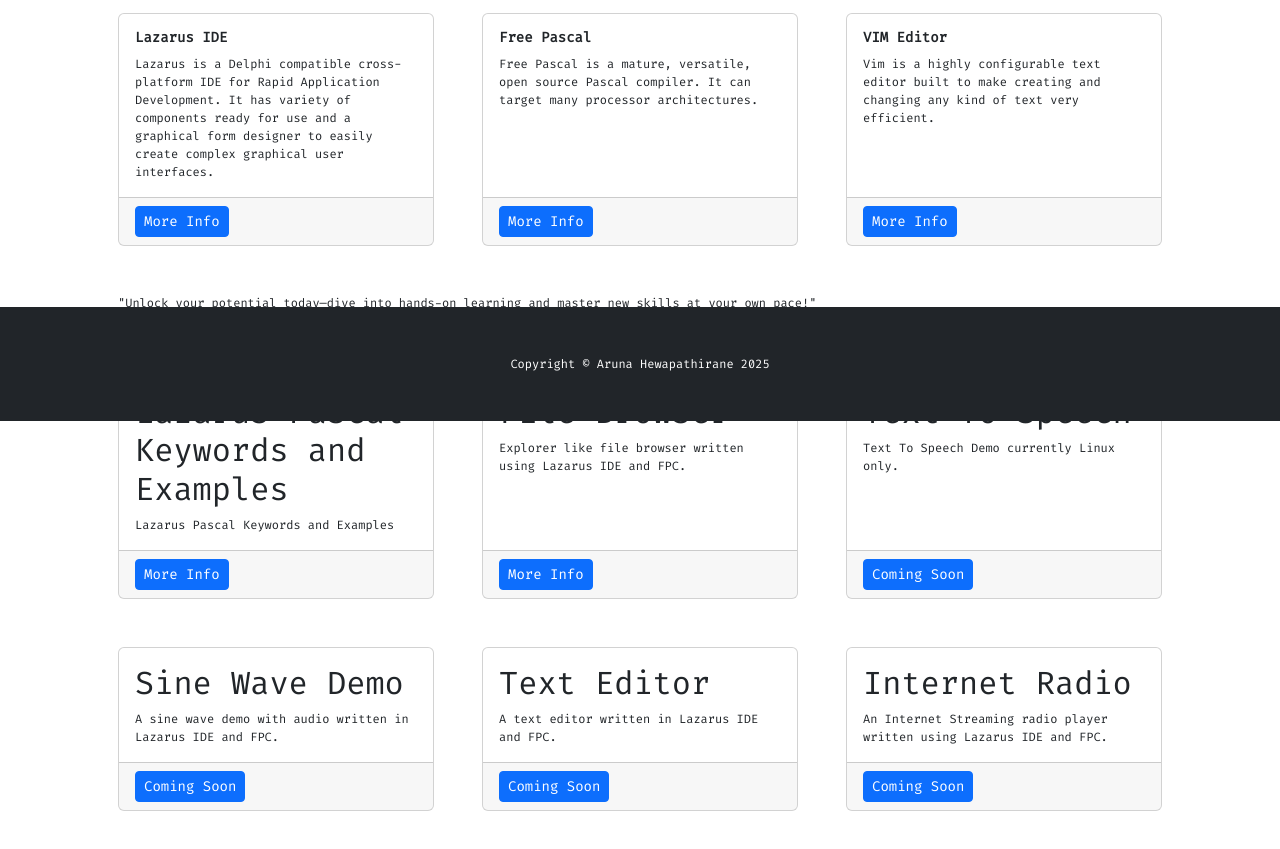
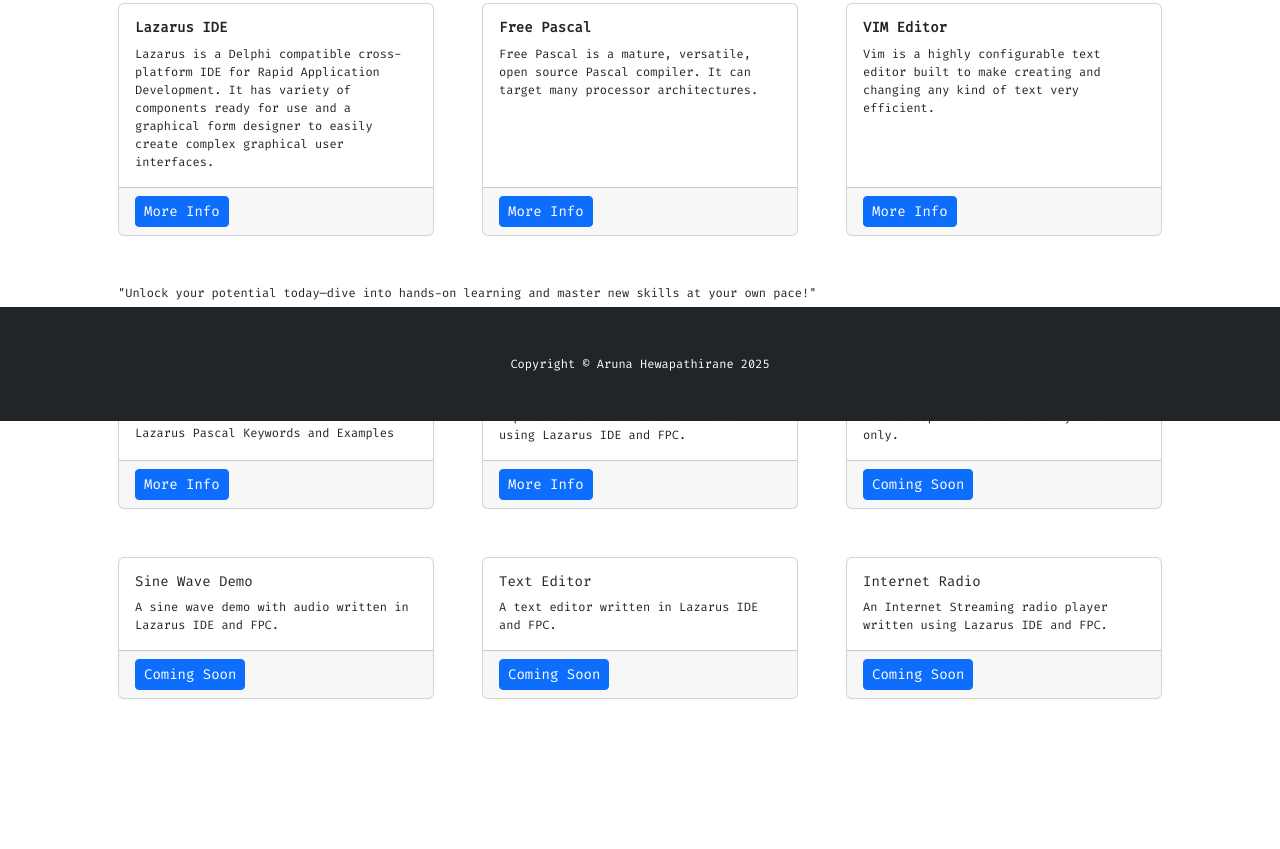
Before and after one commit to Aruna-Hewapathirane/Aruna-Hewapathirane.github.io, a plain HTML site: page index.html in a window 1280 px wide. Shown: the part 379-1228 px from the top of the page. Drawn offline with nearby package versions, Linux system fonts and the light colour scheme.

Commit message:
adjusted section font sizes

```diff
--- a/index.html
+++ b/index.html
@@ -80,7 +80,7 @@
         <!-- Responsive navbar-->
         <nav class="navbar navbar-expand-lg navbar-dark bg-dark">
             <div class="container px-5">
-		<img src="cheetah.png" style="width:64px;height:64px;">&nbsp;&nbsp;
+		<img src="cheetah.png" style="width:54px;height:54px;">&nbsp;&nbsp;
                 <a class="navbar-brand" style="font-size: 14px;" href="#!">"The Programmer’s Toolbox: Lazarus, Free Pascal, Linux, VIM and More!"</a>
                 <button class="navbar-toggler" type="button" data-bs-toggle="collapse" data-bs-target="#navbarSupportedContent" aria-controls="navbarSupportedContent" aria-expanded="false" aria-label="Toggle navigation"><span class="navbar-toggler-icon"></span></button>
                 <div class="collapse navbar-collapse" id="navbarSupportedContent">
@@ -146,7 +146,7 @@
     <div class="col-md-4 mb-5">
         <div class="card h-100">
             <div class="card-body">
-                <h2 class="card-title">Lazarus Pascal Keywords and Examples</h2>
+		    <h2 class="card-title" style="font-size: 14px;"><strong>Lazarus Pascal Keywords and Examples</strong></h2>
                 <p class="card-text" style="font-size: 12px;">Lazarus Pascal Keywords and Examples</p>
             </div>
             <div class="card-footer" style="font-size: 12px;"><a class="btn btn-primary btn-sm" href="https://aruna-hewapathirane.github.io/notes/">More Info</a></div>
@@ -157,7 +157,7 @@
     <div class="col-md-4 mb-5">
         <div class="card h-100">
             <div class="card-body">
-                <h2 class="card-title">File Browser</h2>
+                <h2 class="card-title" style="font-size: 14px;">File Browser</h2>
                 <p class="card-text" style="font-size: 12px;">Explorer like file browser written using Lazarus IDE and FPC.</p>
             </div>
             <div class="card-footer" style="font-size: 12px;"><a class="btn btn-primary btn-sm" href="https://github.com/Aruna-Hewapathirane/filebrowser/blob/main/Screenshot%20from%202025-01-31%2006-13-46.png">More Info</a></div>
@@ -168,7 +168,7 @@
     <div class="col-md-4 mb-5">
         <div class="card h-100">
             <div class="card-body">
-                <h2 class="card-title">Text To Speech</h2>
+                <h2 class="card-title" style="font-size: 14px;">Text To Speech</h2>
                 <p class="card-text" style="font-size: 12px;">Text To Speech Demo currently Linux only.</p>
             </div>
             <div class="card-footer" style="font-size: 12px;"><a class="btn btn-primary btn-sm" href="#!">Coming Soon</a></div>
@@ -181,7 +181,7 @@
     <div class="col-md-4 mb-5">
         <div class="card h-100">
             <div class="card-body">
-                <h2 class="card-title">Sine Wave Demo</h2>
+                <h2 class="card-title" style="font-size: 14px;">Sine Wave Demo</h2>
                 <p class="card-text" style="font-size: 12px;">A sine wave demo with audio written in Lazarus IDE and FPC.</p>
             </div>
             <div class="card-footer" style="font-size: 12px;"><a class="btn btn-primary btn-sm" href="#!">Coming Soon</a></div>
@@ -192,7 +192,7 @@
     <div class="col-md-4 mb-5">
         <div class="card h-100">
             <div class="card-body">
-                <h2 class="card-title">Text Editor</h2>
+                <h2 class="card-title" style="font-size: 14px;">Text Editor</h2>
                 <p class="card-text" style="font-size: 12px;">A text editor written in Lazarus IDE and FPC.</p>
             </div>
             <div class="card-footer" style="font-size: 12px;"><a class="btn btn-primary btn-sm" href="#!">Coming Soon</a></div>
@@ -203,7 +203,7 @@
     <div class="col-md-4 mb-5">
         <div class="card h-100">
             <div class="card-body">
-                <h2 class="card-title">Internet Radio</h2>
+                <h2 class="card-title"  style="font-size: 14px;">Internet Radio</h2>
                 <p class="card-text" style="font-size: 12px;">An Internet Streaming radio player written using Lazarus IDE and FPC.</p>
             </div>
             <div class="card-footer" style="font-size: 12px;"><a class="btn btn-primary btn-sm" href="#!">Coming Soon</a></div>
```
